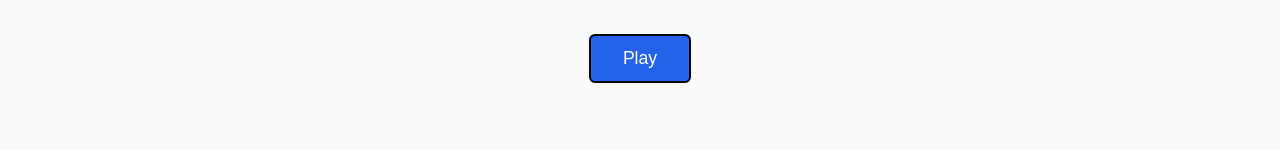
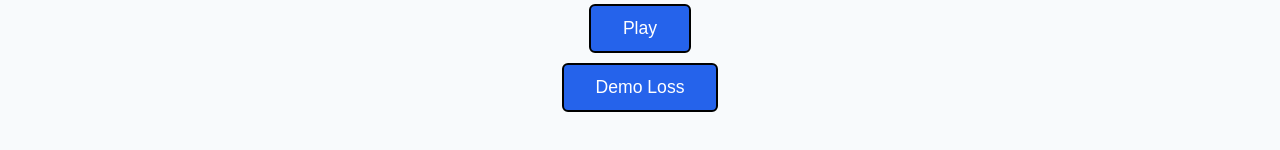
Before and after one commit to kevinrutledge/before-or-after, a React (Vite) app in the folder packages/react-frontend/: page / in a window 1280 px wide. Shown: the part 622-772 px from the top of the page. Built offline with nearby package versions, Linux system fonts and the light colour scheme.

Commit message:
feat: Add Demo Loss button to home purely for demo purposes

```diff
--- a/packages/react-frontend/src/App.css
+++ b/packages/react-frontend/src/App.css
@@ -278,7 +278,8 @@ footer {
 }
 
 /* HOME STYLE END */
-=======
+
+
 /* Game Page Styling */
 
 .game-page {
--- a/packages/react-frontend/src/pages/HomePage.jsx
+++ b/packages/react-frontend/src/pages/HomePage.jsx
@@ -27,6 +27,15 @@ function HomePage() {
           <button className="play-button" onClick={() => navigate("/game")}>
             Play
           </button>
+          {/* DELETE THIS BUTTON AFTER DEMO */}
+          <button
+            className="play-button"
+            onClick={() => navigate("/loss")}
+            style={{ marginTop: '10px' }}
+          >
+            Demo Loss
+          </button>
+          {/* DELETE THIS BUTTON AFTER DEMO */}
         </div>
       </PageContainer>
     </Layout>
```
